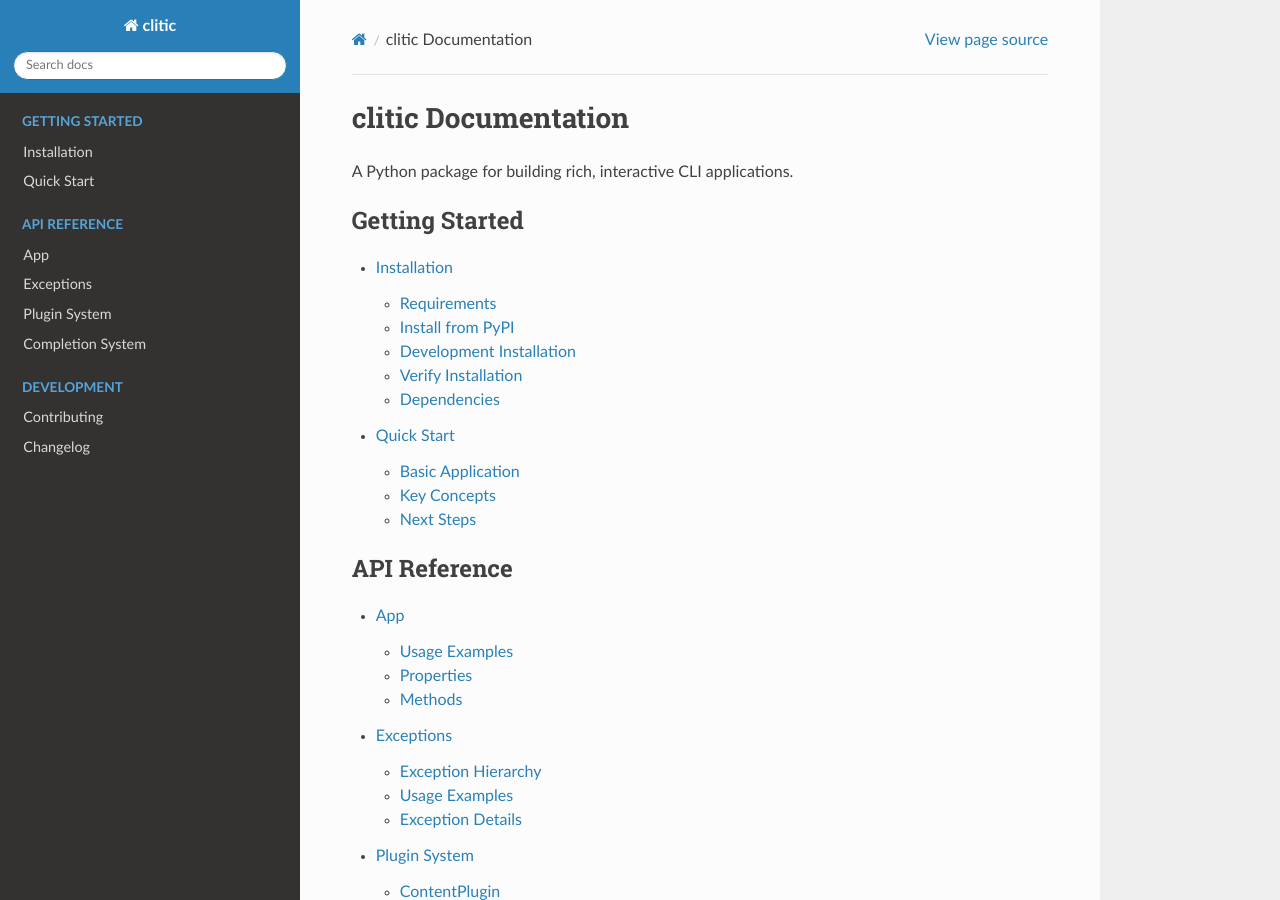
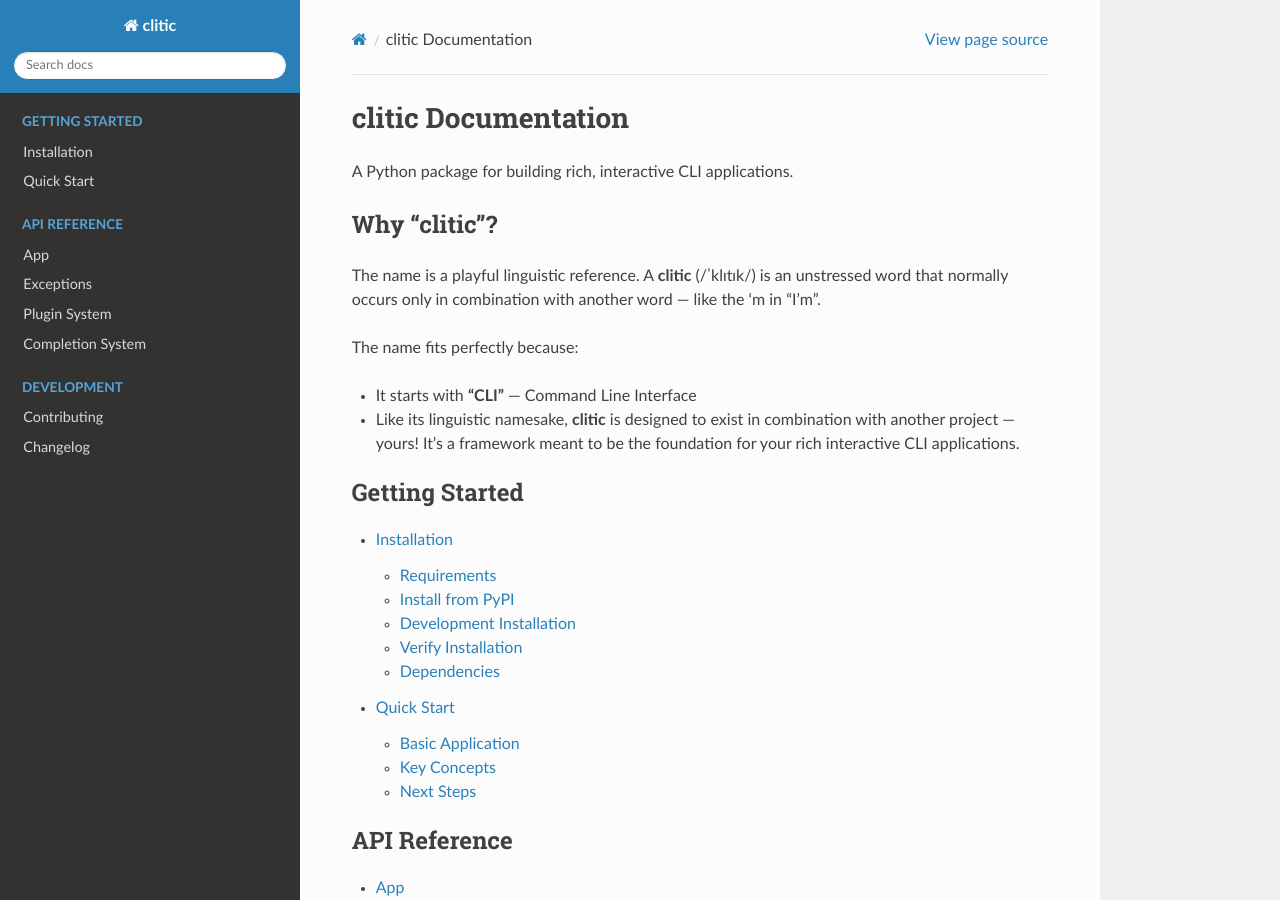
Before and after one commit to christophevg/clitic, a Sphinx documentation site: the page built from docs/index.md, in a window 1280 px wide and 900 px high. Built offline with Sphinx 7.4.7 and the Read the Docs theme 3.1.0, drawn with Linux system fonts in a browser that asks for light colours.

Commit message:
docs: add explanation of the name "clitic"
Add a fun introduction explaining the linguistic origin of the name:
- A clitic is an unstressed word that occurs only in combination with another word
- The name fits because the framework is designed to exist in combination
  with another project
- Also: it starts with "CLI"

🤖 Implemented together with a coding agent.

````diff
--- a/docs/index.md
+++ b/docs/index.md
@@ -1,6 +1,15 @@
 # clitic Documentation
 
 A Python package for building rich, interactive CLI applications.
+
+## Why "clitic"?
+
+The name is a playful linguistic reference. A **clitic** (/ˈklɪtɪk/) is an unstressed word that normally occurs only in combination with another word — like the 'm in "I'm".
+
+The name fits perfectly because:
+
+- It starts with **"CLI"** — Command Line Interface
+- Like its linguistic namesake, **clitic** is designed to exist in combination with another project — yours! It's a framework meant to be the foundation for your rich interactive CLI applications.
 
 ```{toctree}
 :maxdepth: 2
````
Also changed, not shown: README.md (+9 -0 lines).
